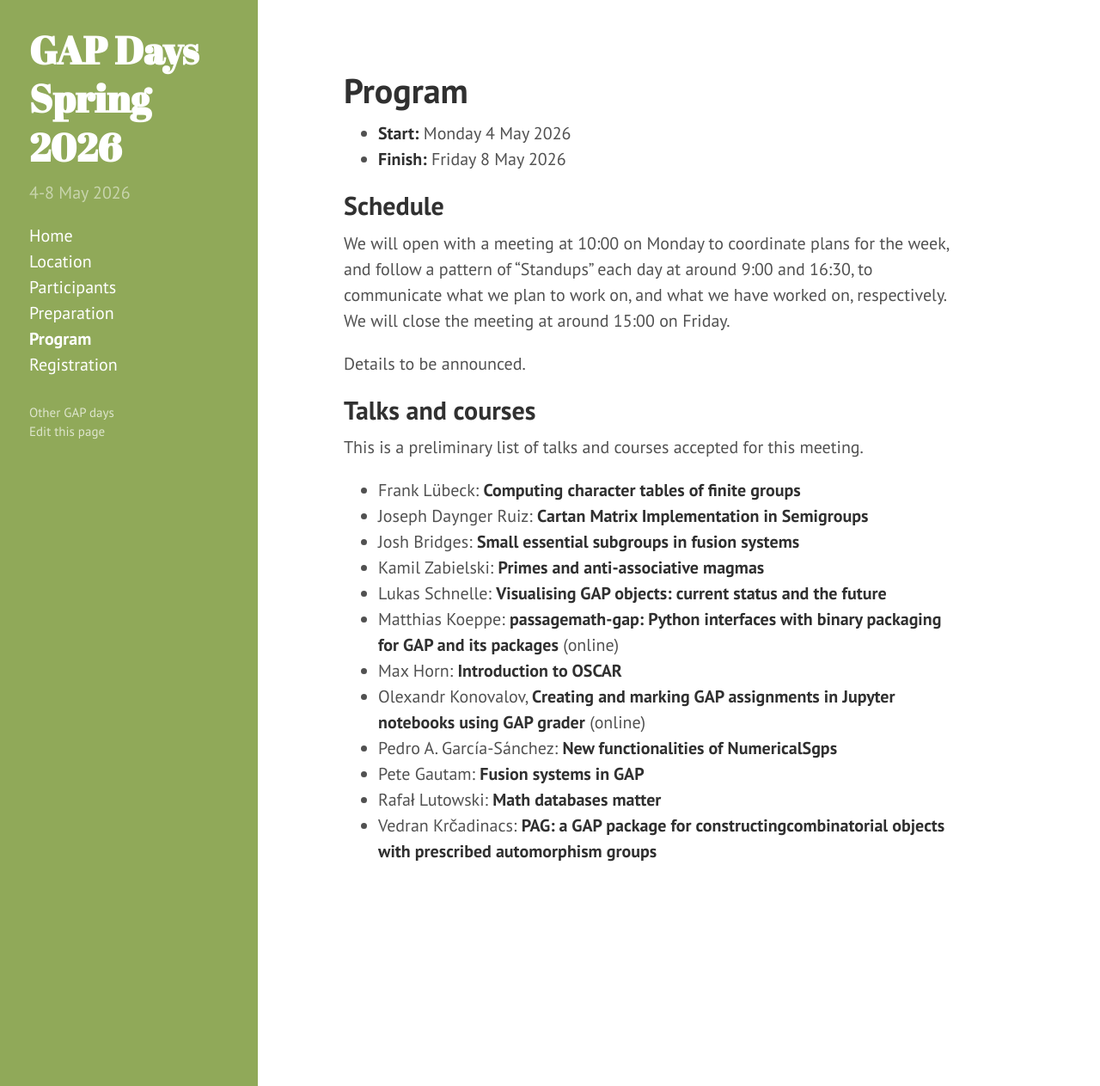
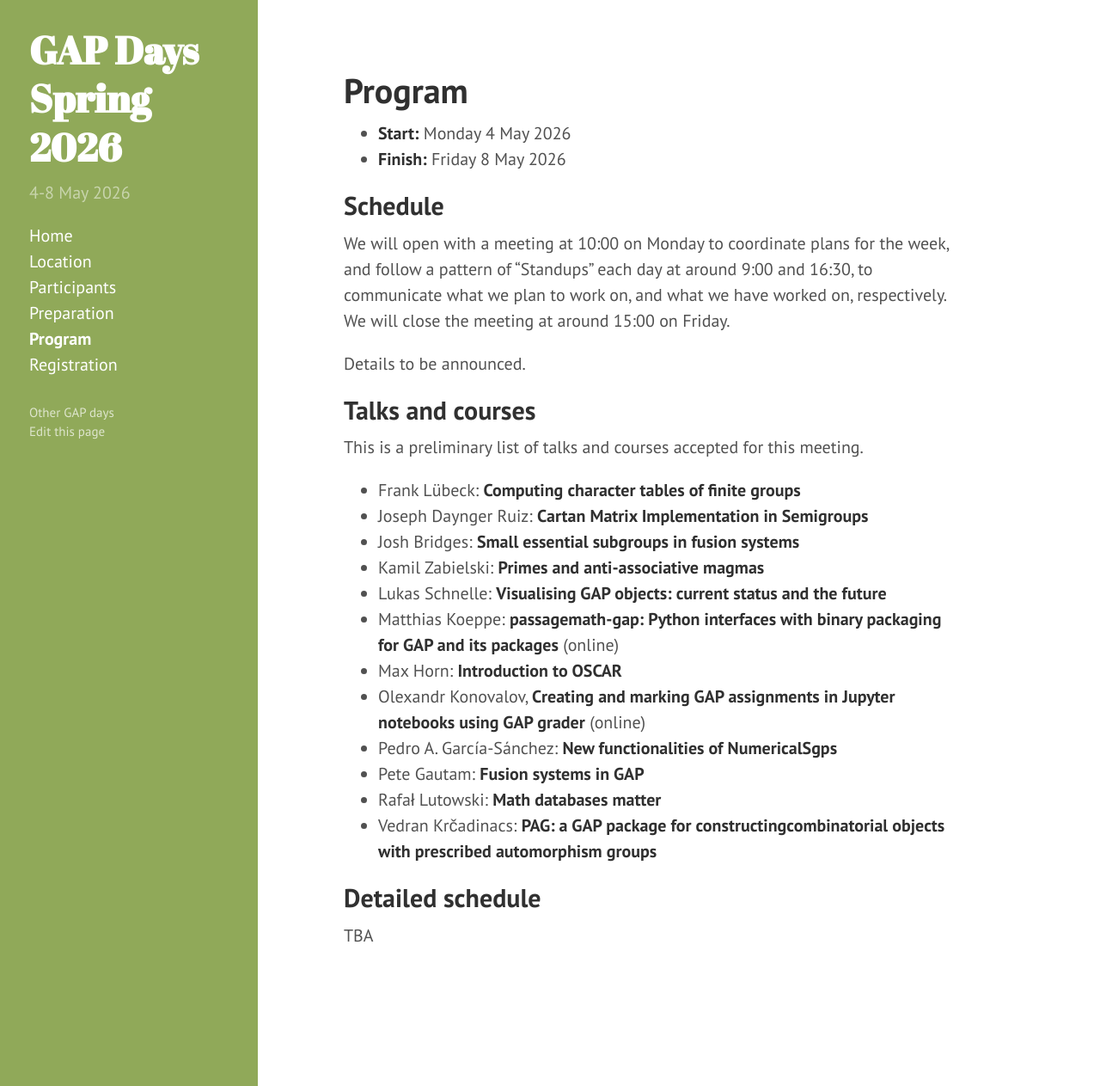
Before and after one commit to gapdays/gapdays2026-spring, a Jekyll site: the page built from program.md, in a window 1280 px wide and 1263 px high. Shown: the whole window at 86% size. Built offline with Jekyll 4.4.1, drawn with Linux system fonts in a browser that asks for light colours.

Commit message:
Schedule placehold

```diff
--- a/program.md
+++ b/program.md
@@ -35,3 +35,7 @@ This is a preliminary list of talks and courses accepted for this meeting.
 - Pete Gautam: **Fusion systems in GAP**
 - Rafał Lutowski: **Math databases matter**
 - Vedran Krčadinacs: **PAG: a GAP package for constructingcombinatorial objects with prescribed automorphism groups**
+
+## Detailed schedule
+
+TBA
```
